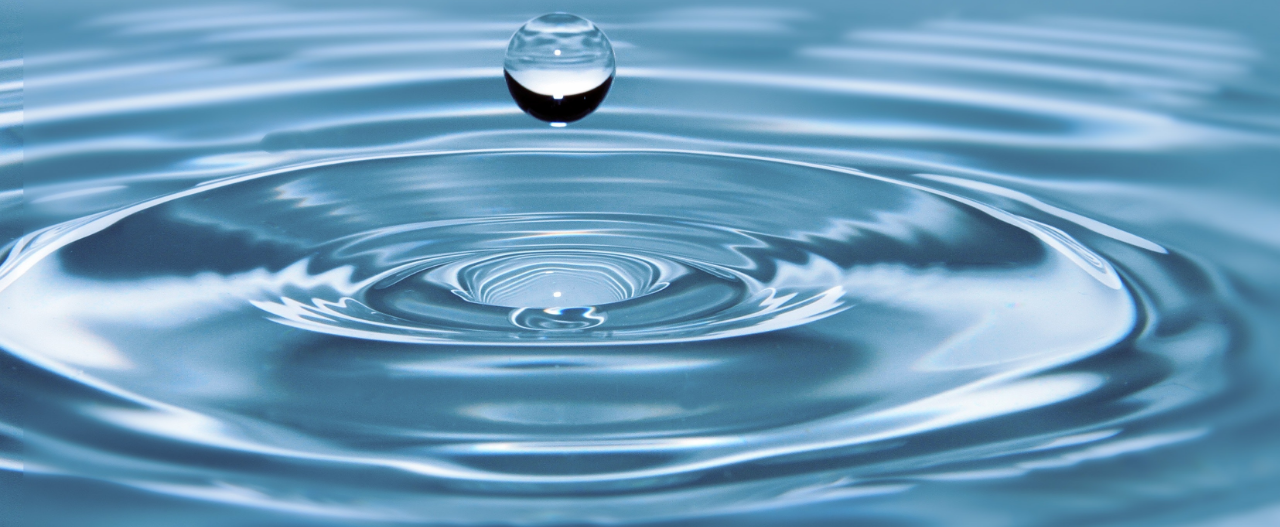
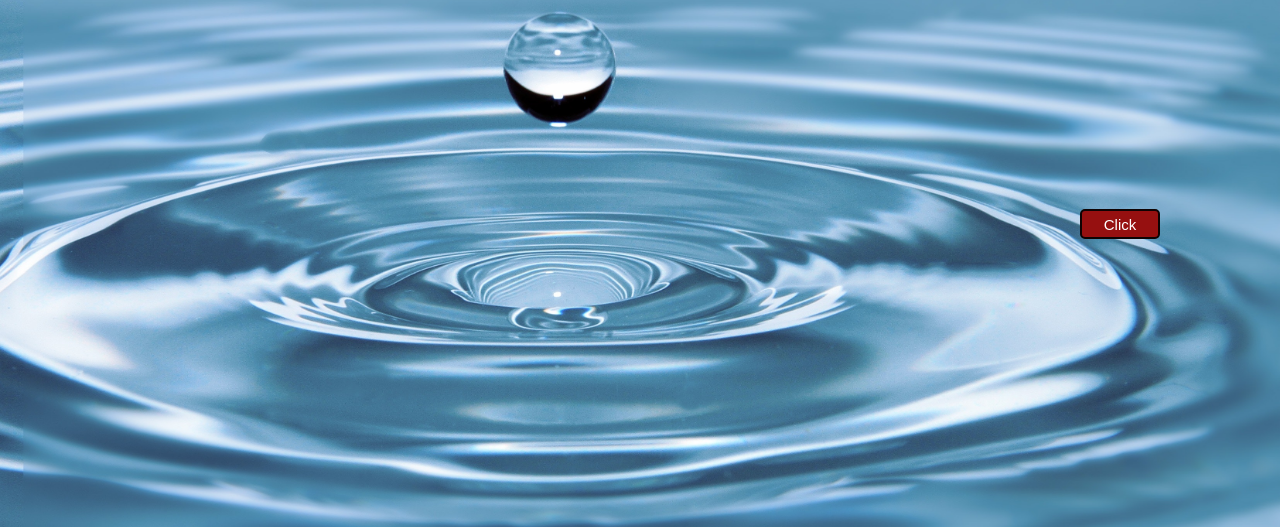
Before and after one commit to Alamgir2-2/Neoteric, a plain HTML site: page about.html in a window 1280 px wide. Shown: the part 273-800 px from the top of the page. Drawn offline with Linux system fonts and the light colour scheme.

Commit message:
Customized Click Button

```diff
--- a/about.css
+++ b/about.css
@@ -67,6 +67,18 @@ ul li a:hover{
     color: rgb(4, 4, 244);
 }
 
+.Btn{
+    width: 80px;
+    height: 30px;
+    position: absolute;
+    align-items: center;
+    top: 450px;
+    left: 1050px;
+    border-radius: 15px;
+    padding: 30px;
+
+}
+
 .btn{
     width: 80px;
     height: 30px;
--- a/about.html
+++ b/about.html
@@ -8,7 +8,7 @@
     <div class="main">
         <div class="menu">
             <ul>
-                <li><a href="#">HOME</a></button></li>
+                <li><a href="index.html">HOME</a></button></li>
                 <li><a href="about.html">ABOUT</a></li>
                 <li><a href="#">SERVICE</a></li>
                 <li><a href="#">DESIGN</a></li>
@@ -19,7 +19,9 @@
     <div class="lrnabt">
     <p id="p" class="p1">Learn more about <span class="neo"> Neoteric</span></p>
 </div>
+<div class="Btn">
     <button class="btn" type="button" onclick='document.getElementById("p").innerHTML="Get Lost!"'>Click</button>
+</div>
 </div>
 </body>
 </html>
```
Also changed, not shown: index.html (+1 -1 lines).
